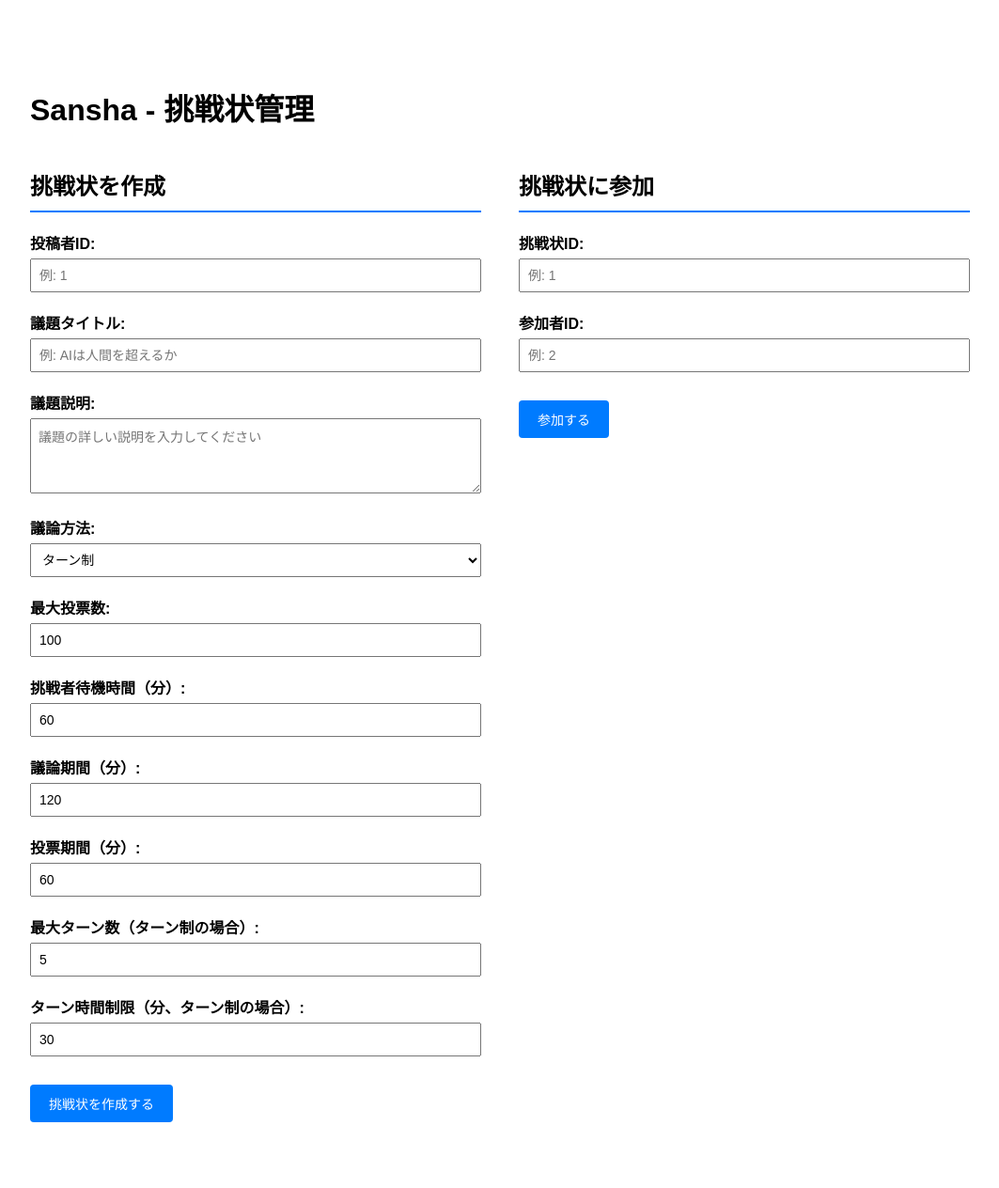
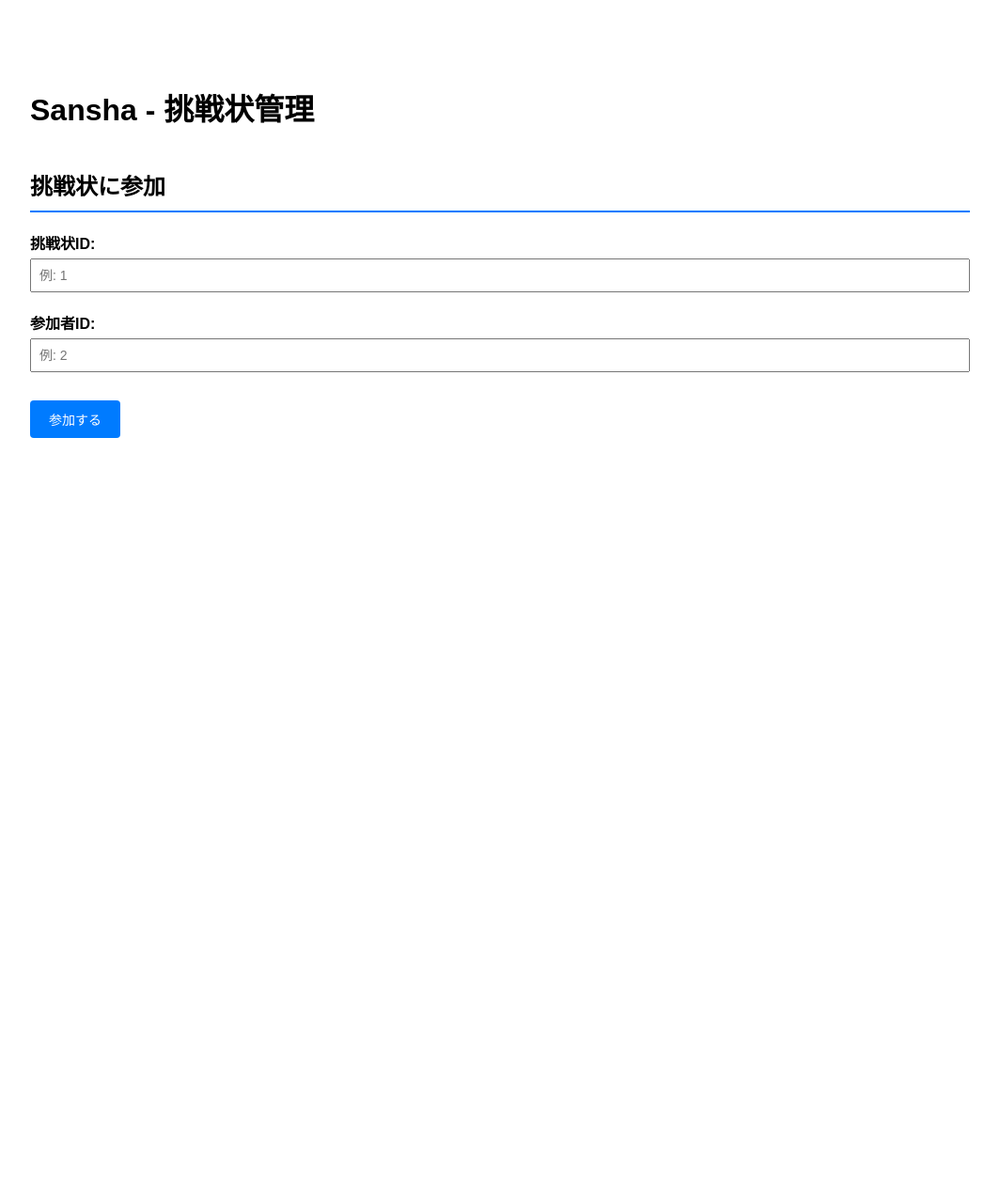
Before and after one commit to Monju-TriHackathon/Sansha, a Flask app: page / in a window 1280 px wide. Shown: the whole page at 94% size, without its empty margins (108-1171 px from the left). After the commit the page ends 466 px from the top, so only its background shows below. Run offline with Flask 3, Linux system fonts and the light colour scheme.

Commit message:
参加関連の変更_02

```diff
--- a/flaskr/__init__.py
+++ b/flaskr/__init__.py
@@ -31,7 +31,7 @@ def create_app():
         db.create_all()
 
     # アプリケーションのルートを定義
-    from .models.join_challenge import bp as join_challenge_bp
+    from .join_challenge import bp as join_challenge_bp
     app.register_blueprint(join_challenge_bp)
 
     @app.route('/')
--- a/flaskr/templates/base.html
+++ b/flaskr/templates/base.html
@@ -93,70 +93,6 @@
 
 
     <div class="container">
-        <!-- 挑戦状作成セクション -->
-        <div class="section">
-            <h2>挑戦状を作成</h2>
-
-            <div class="form-group">
-                <label for="poster_id">投稿者ID:</label>
-                <input type="number" id="poster_id" placeholder="例: 1" min="1">
-            </div>
-
-            <div class="form-group">
-                <label for="title">議題タイトル:</label>
-                <input type="text" id="title" placeholder="例: AIは人間を超えるか">
-            </div>
-
-            <div class="form-group">
-                <label for="description">議題説明:</label>
-                <textarea id="description" placeholder="議題の詳しい説明を入力してください"></textarea>
-            </div>
-
-            <div class="form-group">
-                <label for="method">議論方法:</label>
-                <select id="method">
-                    <option value="0">ターン制</option>
-                    <option value="1">リアルタイム</option>
-                </select>
-            </div>
-
-            <div class="form-group">
-                <label for="max_number_of_votes">最大投票数:</label>
-                <input type="number" id="max_number_of_votes" value="100" min="1">
-            </div>
-
-            <div class="form-group">
-                <label for="challenger_waiting_period_minutes">挑戦者待機時間（分）:</label>
-                <input type="number" id="challenger_waiting_period_minutes" value="60" min="1">
-            </div>
-
-            <div class="form-group">
-                <label for="debate_period_minutes">議論期間（分）:</label>
-                <input type="number" id="debate_period_minutes" value="120" min="1">
-            </div>
-
-            <div class="form-group">
-                <label for="voting_period_minutes">投票期間（分）:</label>
-                <input type="number" id="voting_period_minutes" value="60" min="1">
-            </div>
-
-            <div class="form-group">
-                <label for="max_turns">最大ターン数（ターン制の場合）:</label>
-                <input type="number" id="max_turns" value="5" min="1">
-            </div>
-
-            <div class="form-group">
-                <label for="turn_time_limit_minutes">ターン時間制限（分、ターン制の場合）:</label>
-                <input type="number" id="turn_time_limit_minutes" value="30" min="1">
-            </div>
-
-            <button onclick="createDebate()">挑戦状を作成する</button>
-
-            <div id="create_result" class="result">
-                <h3>結果</h3>
-                <pre id="create_result_content"></pre>
-            </div>
-        </div>
 
         <!-- 挑戦状参加セクション -->
         <div class="section">
@@ -182,61 +118,6 @@
     </div>
 
     <script>
-        function createDebate() {
-            const poster_id = document.getElementById('poster_id').value;
-            const title = document.getElementById('title').value;
-            const description = document.getElementById('description').value;
-            const method = document.getElementById('method').value;
-            const max_number_of_votes = document.getElementById('max_number_of_votes').value;
-            const challenger_waiting_period_minutes = document.getElementById('challenger_waiting_period_minutes').value;
-            const debate_period_minutes = document.getElementById('debate_period_minutes').value;
-            const voting_period_minutes = document.getElementById('voting_period_minutes').value;
-            const max_turns = document.getElementById('max_turns').value;
-            const turn_time_limit_minutes = document.getElementById('turn_time_limit_minutes').value;
-
-            if (!poster_id || !title || !description) {
-                alert('投稿者ID、タイトル、説明を入力してください');
-                return;
-            }
-
-            const resultDiv = document.getElementById('create_result');
-            const resultContent = document.getElementById('create_result_content');
-
-            fetch('/debates/create', {
-                method: 'POST',
-                headers: {
-                    'Content-Type': 'application/json',
-                },
-                body: JSON.stringify({
-                    poster_id: parseInt(poster_id),
-                    title: title,
-                    description: description,
-                    method: parseInt(method),
-                    max_number_of_votes: parseInt(max_number_of_votes),
-                    challenger_waiting_period_minutes: parseInt(challenger_waiting_period_minutes),
-                    debate_period_minutes: parseInt(debate_period_minutes),
-                    voting_period_minutes: parseInt(voting_period_minutes),
-                    max_turns: parseInt(max_turns),
-                    turn_time_limit_minutes: parseInt(turn_time_limit_minutes)
-                })
-            })
-                .then(response => response.json())
-                .then(data => {
-                    resultDiv.style.display = 'block';
-                    resultContent.textContent = JSON.stringify(data, null, 2);
-
-                    if (data.successful) {
-                        resultDiv.className = 'result success';
-                    } else {
-                        resultDiv.className = 'result error';
-                    }
-                })
-                .catch(error => {
-                    resultDiv.style.display = 'block';
-                    resultDiv.className = 'result error';
-                    resultContent.textContent = `エラーが発生しました: ${error}`;
-                });
-        }
 
         function joinChallenge() {
             const debate_id = document.getElementById('debate_id').value;
```
Also changed, not shown: flaskr/join_challenge.py (renamed from flaskr/models/join_challenge.py, +0 -88 lines).
